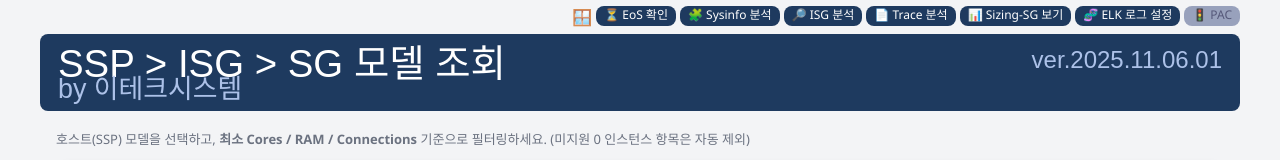
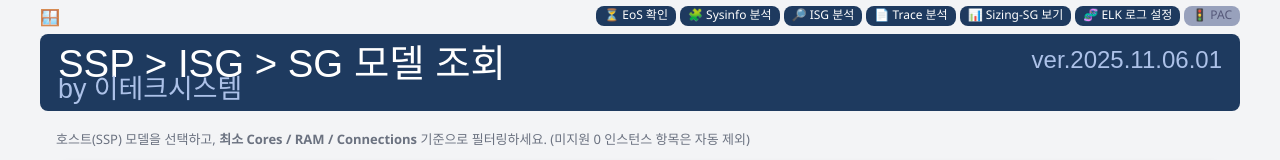
Before and after one commit to etech-symantec/sizing-sg, a plain HTML site: page index.html in a window 1280 px wide. Shown: the top 160 px of the page. Drawn offline with Linux system fonts and the light colour scheme; a web font is replaced by a local one.

Commit message:
Update index.html

```diff
--- a/index.html
+++ b/index.html
@@ -17,7 +17,7 @@
   body { font-family:"Segoe UI", Arial, sans-serif; background:#f3f4f6; color:#111827; margin:20px; }
   .dongle-regular { font-family:"Dongle",sans-serif; font-weight:400; }
 
-  .top-nav{ display:flex; justify-content:flex-end; gap:4px; margin-bottom:-10px; }
+  .top-nav{ display:flex; justify-content: space-between; gap:4px; margin-bottom:-10px; }
   .nav-right {
       display: flex;
       gap: 4px;
```
